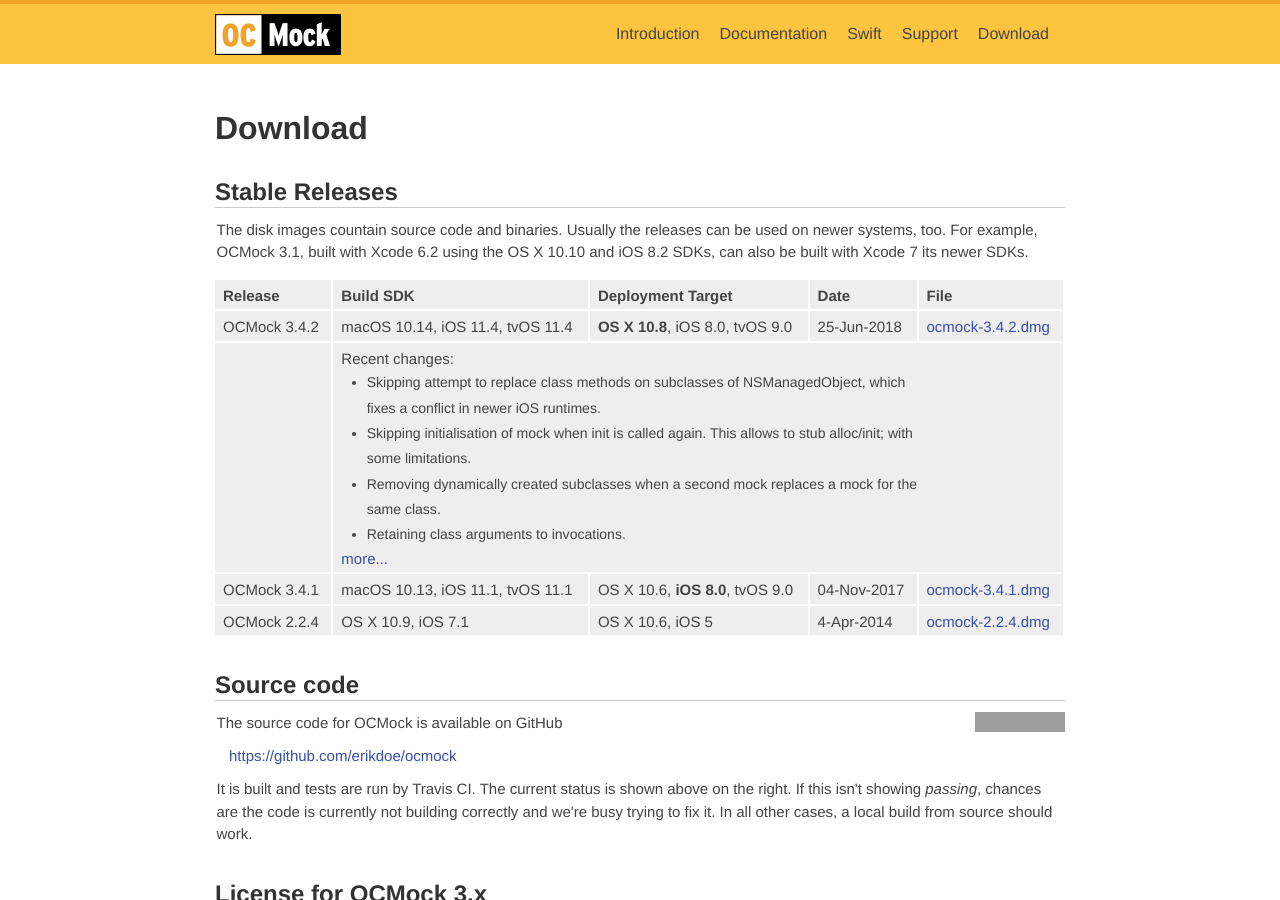
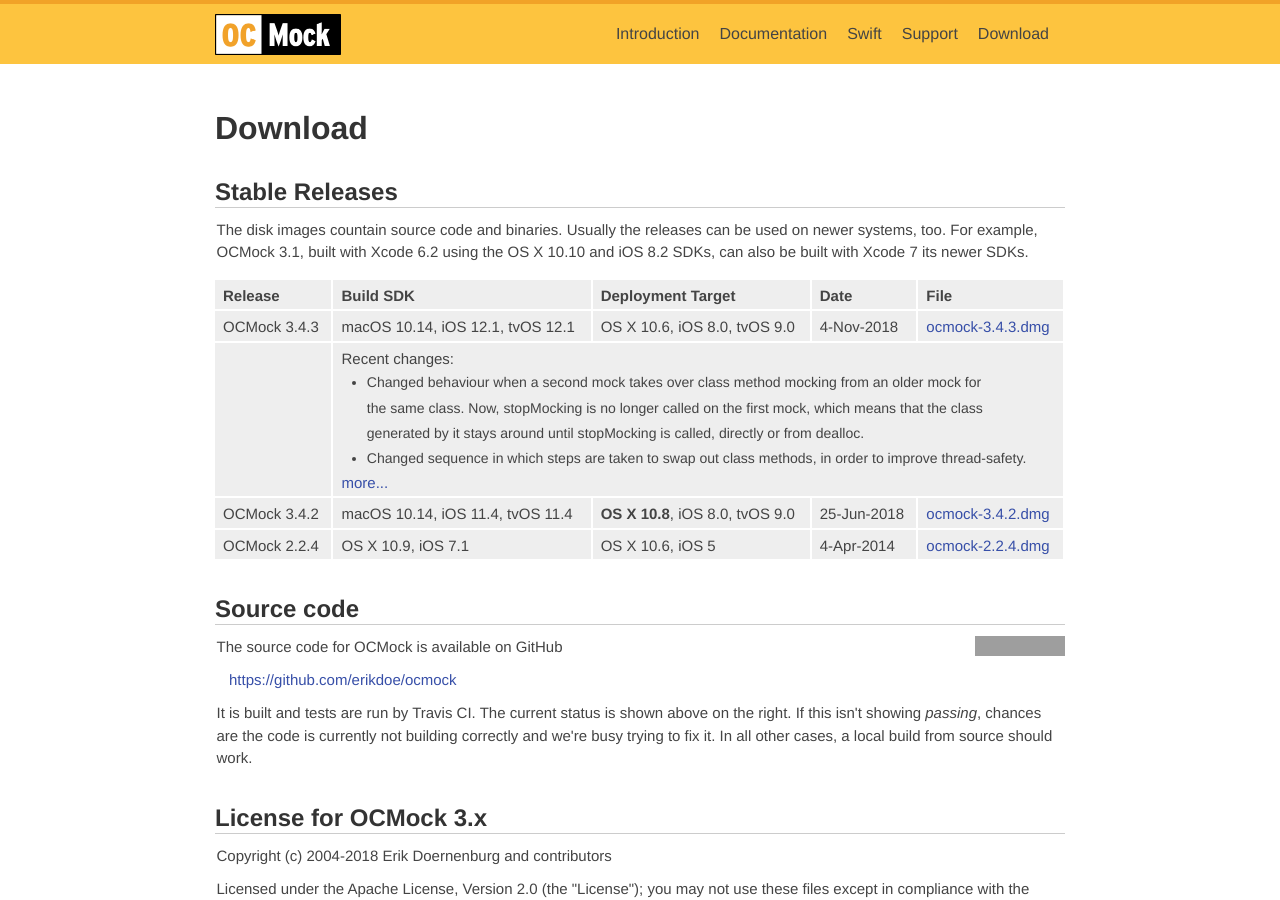
Before and after one commit to erikdoe/ocmock, a Jekyll site: the page built from download.html, in a window 1280 px wide and 900 px high. Built offline with Jekyll 4.4.1, drawn with Linux system fonts in a browser that asks for light colours; comment, search, counter and statistics services are not loaded; grey boxes are pictures that could not be loaded.

Commit message:
Added 3.4.3 release.

```diff
--- a/download.html
+++ b/download.html
@@ -21,34 +21,33 @@ published: true
 		<th>File</th>
 	</tr>
 	<tr>
-		<td>OCMock 3.4.2</td>
-		<td>macOS 10.14, iOS 11.4, tvOS 11.4</td>
-		<td><b>OS X 10.8</b>, iOS 8.0, tvOS 9.0</td>
-		<td>25-Jun-2018</td>
-		<td><a href="https://github.com/erikdoe/ocmock/releases/download/v3.4.2/ocmock-3.4.2.dmg">ocmock-3.4.2.dmg</a></td>
+		<td>OCMock 3.4.3</td>
+		<td>macOS 10.14, iOS 12.1, tvOS 12.1</td>
+		<td>OS X 10.6, iOS 8.0, tvOS 9.0</td>
+		<td>4-Nov-2018</td>
+		<td><a href="https://github.com/erikdoe/ocmock/releases/download/v3.4.3/ocmock-3.4.3.dmg">ocmock-3.4.3.dmg</a></td>
 	</tr>
 	<tr>
 		<td></td>
 		<td colspan="4">
 			Recent changes:
 			<ul>
-				<li>Skipping attempt to replace class methods on subclasses of NSManagedObject, which <br>
-					fixes a conflict in newer iOS runtimes.
-				<li>Skipping initialisation of mock when init is called again. This allows to
-					stub alloc/init; with<br> some limitations.
-				<li>Removing dynamically created subclasses when a second mock replaces a mock
-					for the<br> same class.
-				<li>Retaining class arguments to invocations.
+				<li>Changed behaviour when a second mock takes over class method mocking from
+					an older mock for<br> the same class. Now, stopMocking is no longer called on
+					the first mock, which means that the class<br> generated by it stays around
+					until stopMocking is called, directly or from dealloc.
+				<li>Changed sequence in which steps are taken to swap out class methods, in
+					order to improve thread-safety.
 			</ul>
 			<a href="https://github.com/erikdoe/ocmock/blob/master/Source/Changes.txt">more...</a>
 		</td>
 	</tr>
 	<tr>
-		<td>OCMock 3.4.1</td>
-		<td>macOS 10.13, iOS 11.1, tvOS 11.1</td>
-		<td>OS X 10.6, <b>iOS 8.0</b>, tvOS 9.0</td>
-		<td>04-Nov-2017</td>
-		<td><a href="https://github.com/erikdoe/ocmock/releases/download/v3.4.1/ocmock-3.4.1.dmg">ocmock-3.4.1.dmg</a></td>
+		<td>OCMock 3.4.2</td>
+		<td>macOS 10.14, iOS 11.4, tvOS 11.4</td>
+		<td><b>OS X 10.8</b>, iOS 8.0, tvOS 9.0</td>
+		<td>25-Jun-2018</td>
+		<td><a href="https://github.com/erikdoe/ocmock/releases/download/v3.4.2/ocmock-3.4.2.dmg">ocmock-3.4.2.dmg</a></td>
 	</tr>
 	<tr>
 		<td>OCMock 2.2.4</td>
```
